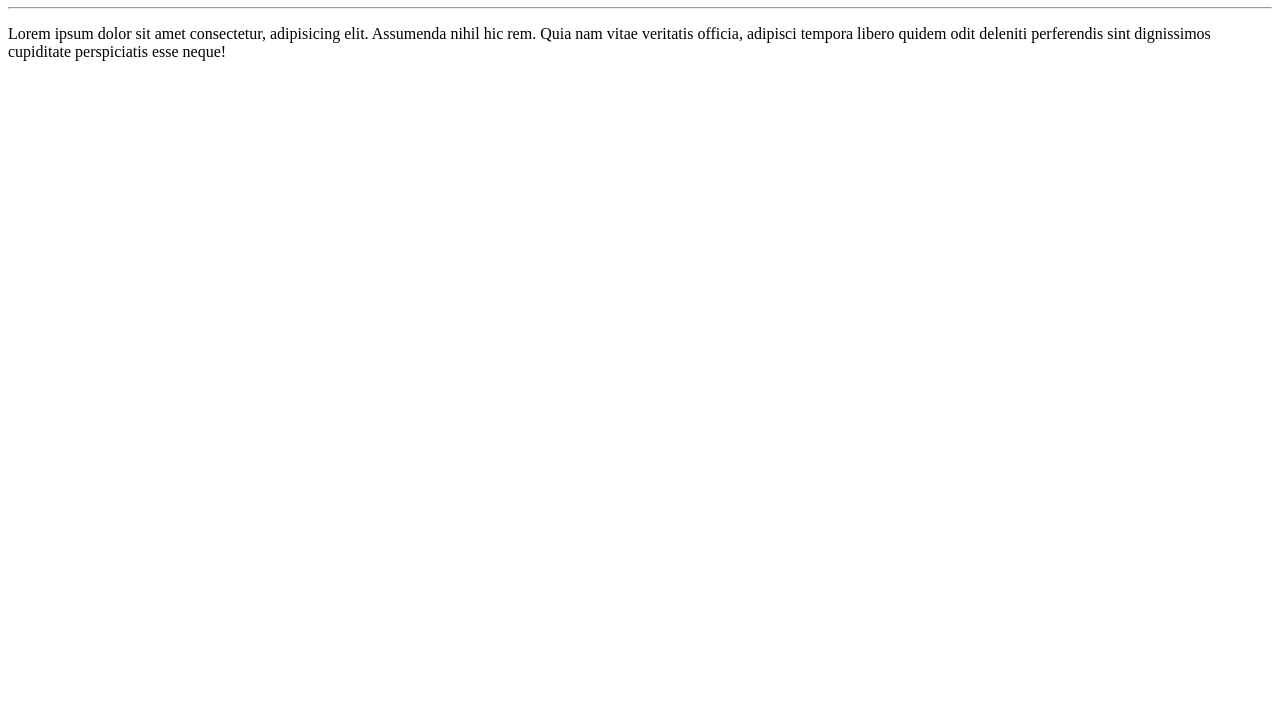
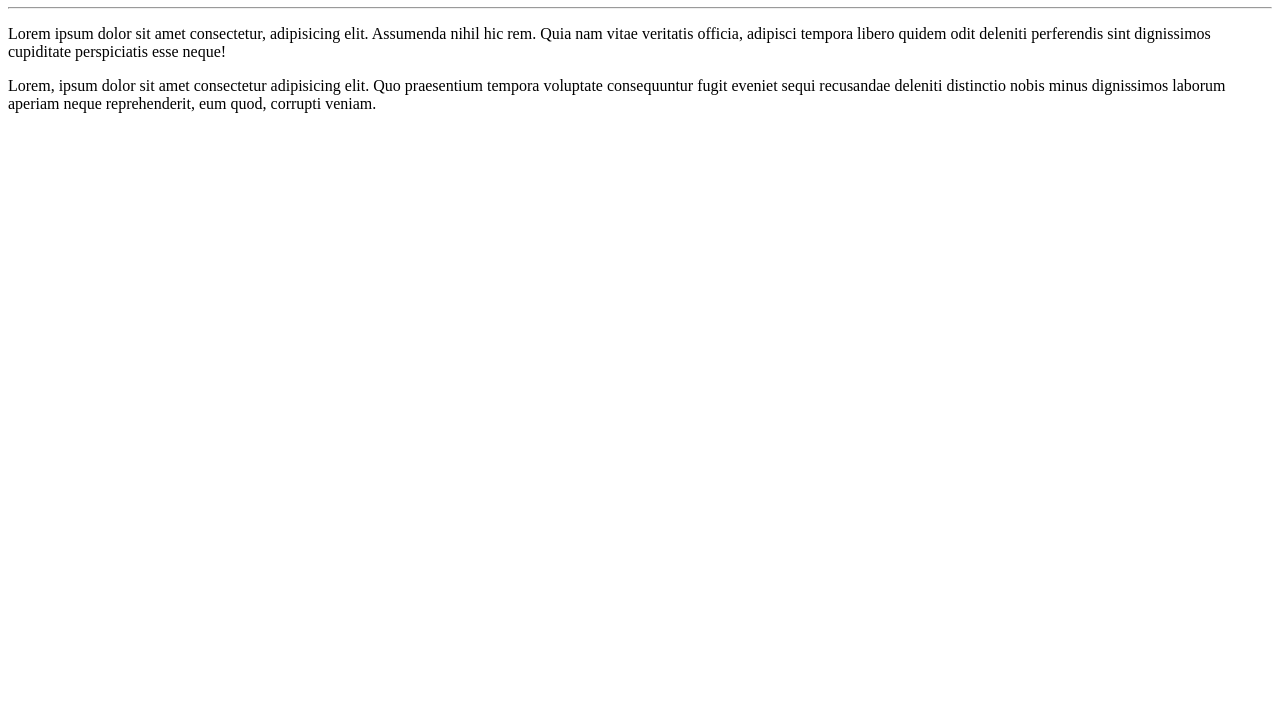
Before and after one commit to Adricarmo/Ola-Mundo, a plain HTML site: page site-exemplo/index.html in a window 1280 px wide. Shown: the part 73-800 px from the top of the page. Drawn offline with Linux system fonts and the light colour scheme.

Commit message:
adicionei um paragrafo

```diff
--- a/site-exemplo/index.html
+++ b/site-exemplo/index.html
@@ -10,5 +10,6 @@
     <h1>Olá, Mundo!</h1>
     <hr>
     <p>Lorem ipsum dolor sit amet consectetur, adipisicing elit. Assumenda nihil hic rem. Quia nam vitae veritatis officia, adipisci tempora libero quidem odit deleniti perferendis sint dignissimos cupiditate perspiciatis esse neque!</p>
+    <p>Lorem, ipsum dolor sit amet consectetur adipisicing elit. Quo praesentium tempora voluptate consequuntur fugit eveniet sequi recusandae deleniti distinctio nobis minus dignissimos laborum aperiam neque reprehenderit, eum quod, corrupti veniam.</p>
 </body>
 </html>
```
